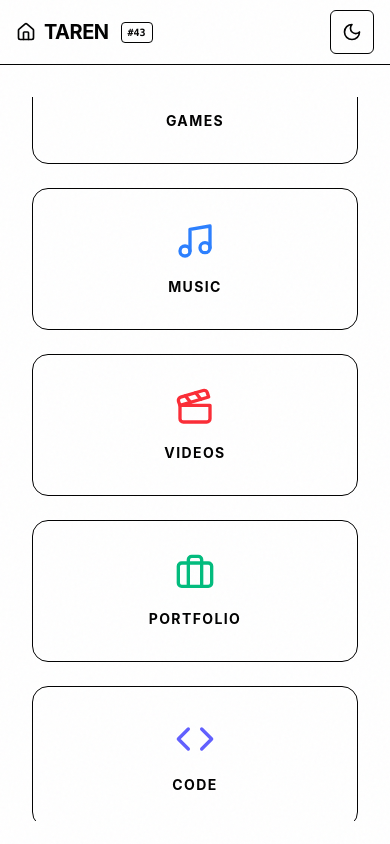
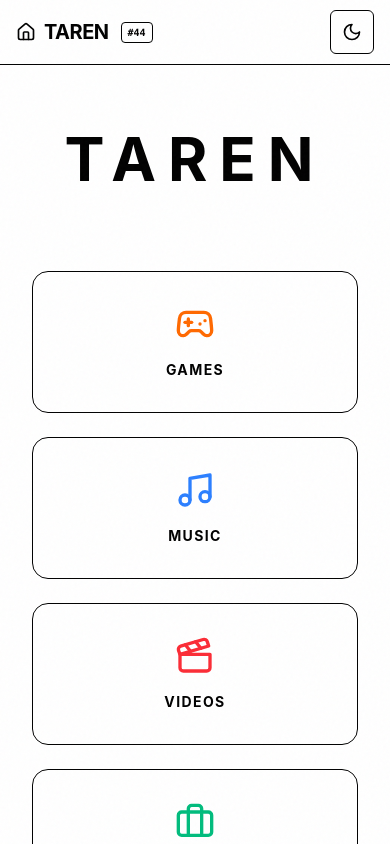
Before and after one commit to Jimmy7610/taren, a React (Vite) app: page / in a window 390 px wide. Shown: the top 844 px of the page. Built offline with nearby package versions, Linux system fonts and the light colour scheme.

Commit message:
Fix home page mobile scroll: no-scroll desktop-only, min-h for mobile (global #44)

```diff
--- a/src/constants/build.ts
+++ b/src/constants/build.ts
@@ -1 +1 @@
-export const BUILD_COUNTER = 43;
+export const BUILD_COUNTER = 44;
--- a/src/pages/Home.tsx
+++ b/src/pages/Home.tsx
@@ -39,7 +39,7 @@ export const Home: React.FC = () => {
     ];
 
     return (
-        <div className="flex h-[calc(100vh-120px)] flex-col items-center justify-center px-4 overflow-hidden">
+        <div className="flex min-h-[calc(100vh-120px)] flex-col items-center justify-center px-4 py-8 lg:py-0 lg:overflow-hidden">
             <header className="mb-16 text-center animate-in fade-in zoom-in duration-1000">
                 <h1 className="text-6xl font-bold tracking-[0.2em] sm:text-8xl text-foreground mb-4">
                     {strings.common.siteName}
--- a/src/styles/index.css
+++ b/src/styles/index.css
@@ -21,15 +21,14 @@ body {
   min-height: 100vh;
 }
 
+/* Lock scroll only on large viewports where content fits in one screen.
+   On mobile, content needs to scroll naturally. */
+@media (min-width: 1024px) {
   body.no-scroll {
     overflow: hidden !important;
     height: 100vh;
     width: 100vw;
     overscroll-behavior: none;
-}
-
-/* Base scrollbar hiding defensively */
-body.no-scroll {
     scrollbar-width: none;
     -ms-overflow-style: none;
   }
@@ -38,6 +37,7 @@ body.no-scroll::-webkit-scrollbar {
     width: 0;
     height: 0;
     display: none;
+  }
 }
 
 .scrollbar-none {
```
Lines whose indentation alone changed are shown as unchanged.
